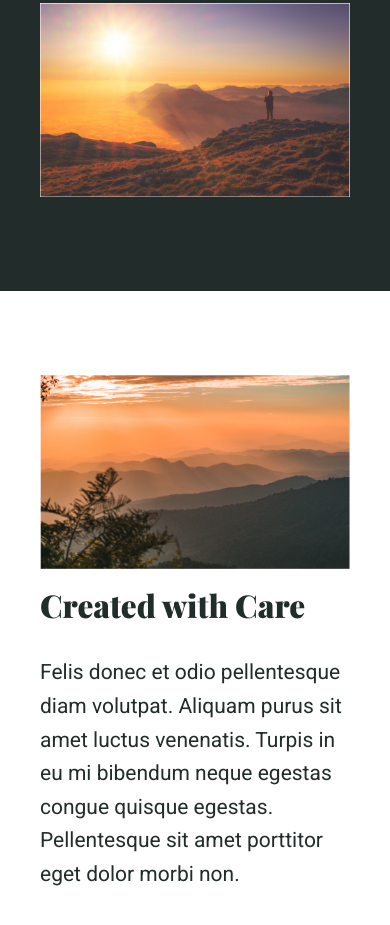
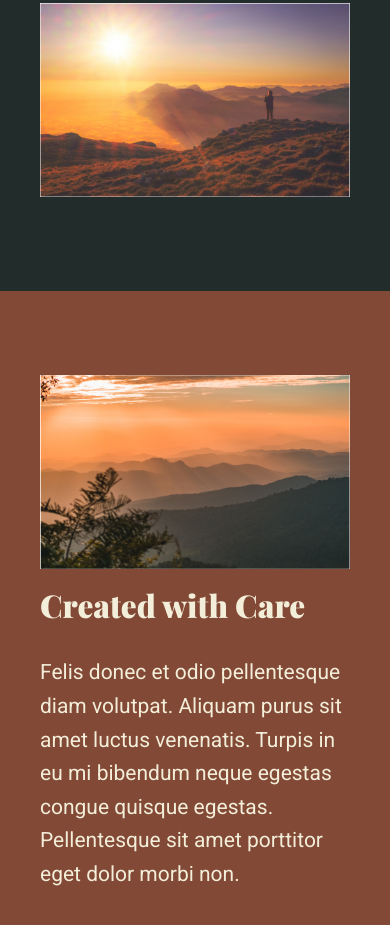
Before and after one commit to MFarabi619/Kevin-Powell---Conquering-Responsive-Layouts, a website: page Flexbox Challenge 4/index.html in a window 390 px wide. Shown: the part 1903-2828 px from the top of the page. Drawn offline with nearby package versions, Linux system fonts and the light colour scheme.

Commit message:
Complete responsive layout for mobile

```diff
--- a/Flexbox Challenge 4/styles.scss
+++ b/Flexbox Challenge 4/styles.scss
@@ -63,3 +63,8 @@ h2 {
   background-color: $black-pearl;
   color: $quarter-pearl;
 }
+
+.section-four {
+  background-color: $brown-red;
+  color: $quarter-pearl;
+}
```
Also changed, not shown: Flexbox Challenge 4/styles.css, 1 other file.
